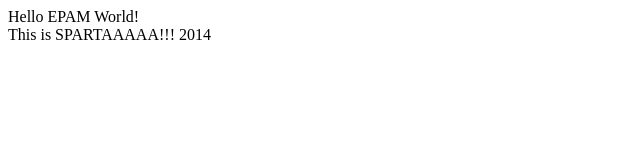
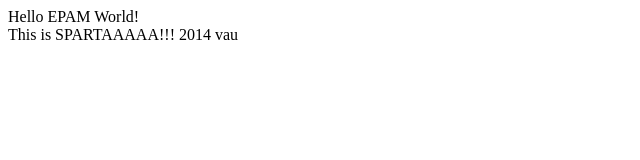
Before and after one commit to peter-karsa-epam/git_remote_branching, a plain HTML site: page index.html in a window 1280 px wide. Shown: the full height of the page, 0-640 px from the left. Drawn offline with Linux system fonts and the light colour scheme.

Commit message:
meg egy commit

```diff
--- a/index.html
+++ b/index.html
@@ -5,5 +5,6 @@
 		Hello EPAM World!<br>
 		This is SPARTAAAAA!!!
 		2014
+		vau
 	</body>
 </html>
```
